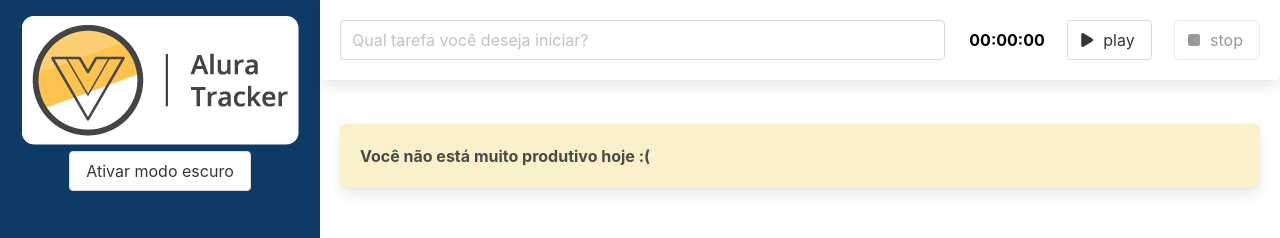
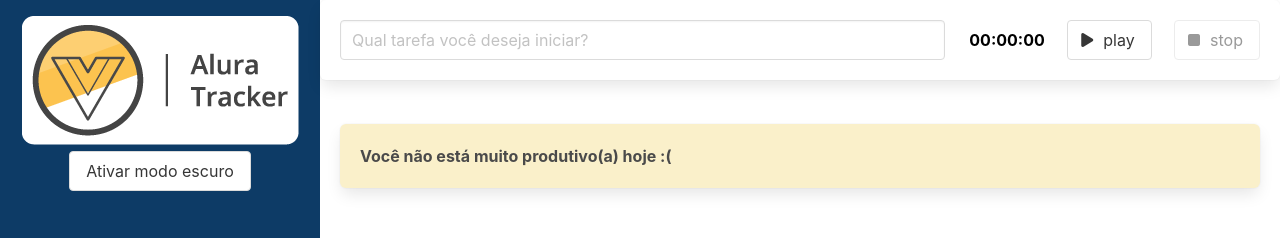
Before and after one commit to brunnaserafina/app-tracker, a Vue app: page / in a window 1280 px wide. Shown: the top 238 px of the page. Built offline with nearby package versions, Linux system fonts and the light colour scheme.

Commit message:
fix: fixing text and function

```diff
--- a/src/App.vue
+++ b/src/App.vue
@@ -11,7 +11,7 @@
       <div class="list">
         <TaskItem v-for="(task, index) in tasks" :key="index" :task="task" />
         <BoxContainer v-if="emptyList">
-          Você não está muito produtivo hoje :(
+          Você não está muito produtivo(a) hoje :(
         </BoxContainer>
       </div>
     </div>
@@ -55,6 +55,7 @@ export default defineComponent({
 .list {
   padding: 1.25rem;
 }
+
 main {
   --bg-primary: #fff;
   --text-primary: #000;
```
